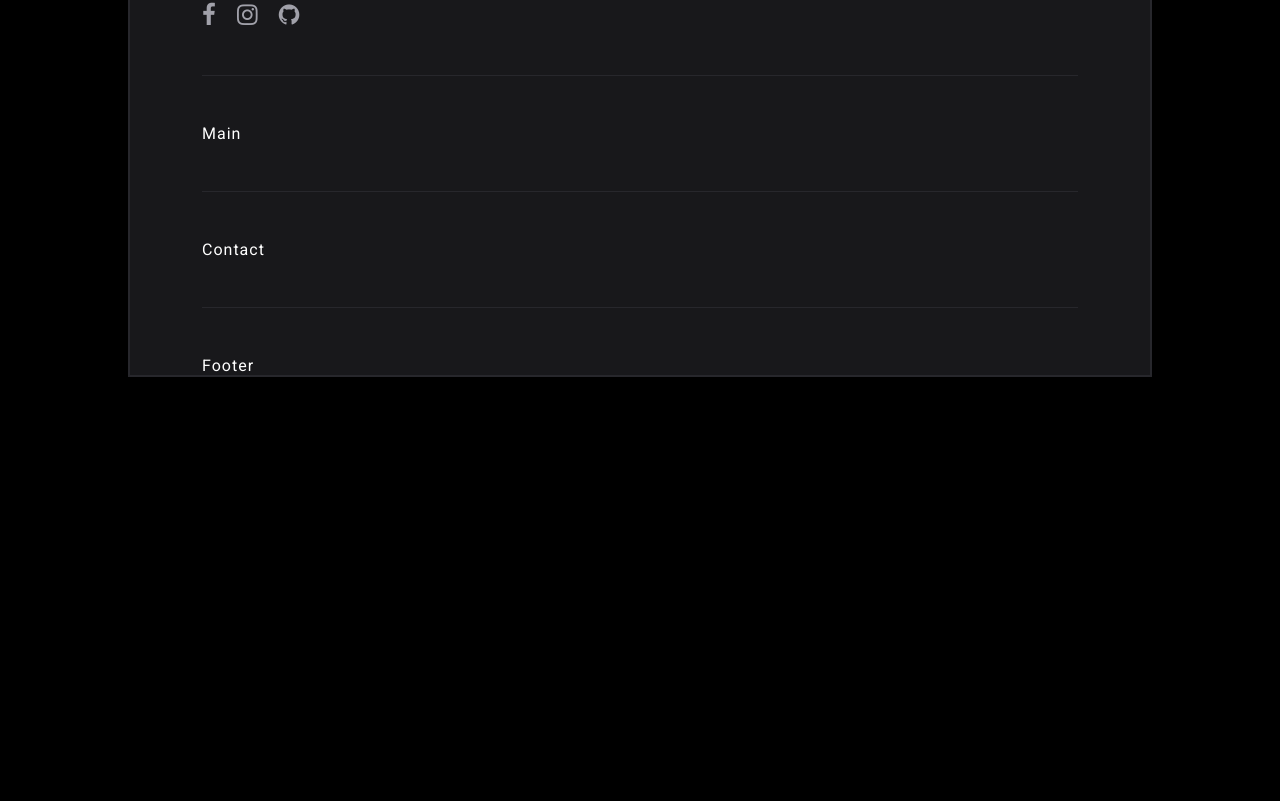
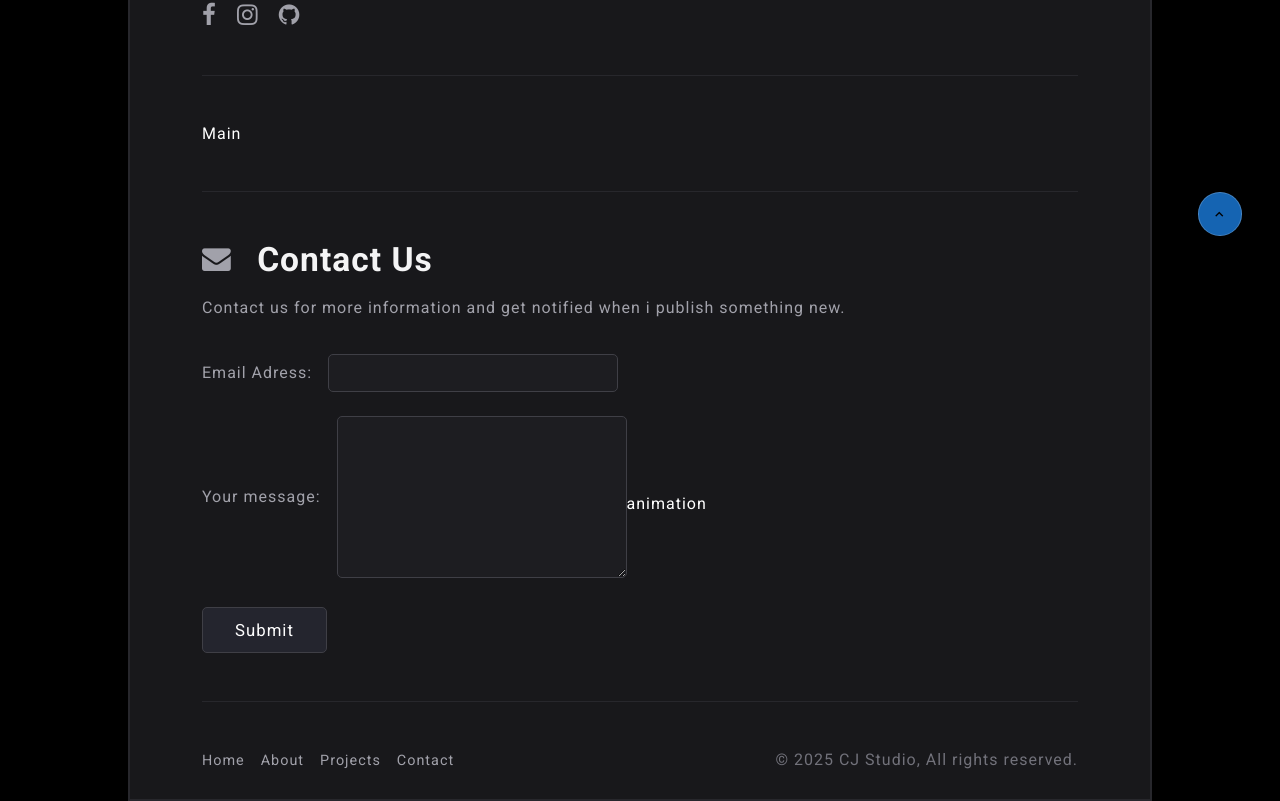
Before and after one commit to amirmejri96/Portfolio, a React (Vite) app: page / in a window 1280 px wide. Shown: the part 532-1333 px from the top of the page. Before the commit the page ends 909 px from the top, so only its background shows below. Built offline with nearby package versions, Linux system fonts and the light colour scheme.

Commit message:
contact footer scrollup

```diff
--- a/src/App.jsx
+++ b/src/App.jsx
@@ -6,7 +6,7 @@ import Footer from "./components/5-footer/Footer"
 
 function App() {
   return (
-    <div className="container">
+    <div id="up" className="container">
       <Header />
       <Hero />
       <div className="divider" />
@@ -15,6 +15,7 @@ function App() {
       <Contact />
       <div className="divider" />
       <Footer />
+      <a href="#up"><button className="icon-keyboard_arrow_up scroll-up"></button></a>
     </div>
   )
 }
--- a/src/components/4-contact/Contact.css
+++ b/src/components/4-contact/Contact.css
@@ -0,0 +1,114 @@
+/* ===========================
+Table of contents
+==============================
+
+1- Left Section
+2- Right Section
+3- Responsive Design
+
+*/
+
+
+
+
+/* 1- Left Section */
+section.contact-us .icon-envelope {
+    color: var(--subtitle);
+    font-size: 1.8rem;
+    margin-right: 1rem;
+}
+
+section.contact-us .title {
+    font-size: 2.1rem;
+    color: var(--title);
+    margin-bottom: 1rem;
+}
+
+section.contact-us .sub-title {
+    color: var(--subtitle);
+    margin-bottom: 2rem;
+    line-height: 1.65rem;
+}
+
+section.contact-us label {
+    color: var(--subtitle);
+}
+
+section.contact-us #email , section.contact-us #message {
+    all: unset;
+    background-color: rgba(63, 63, 70, 0.15);
+    border: 1px solid rgb(63, 63, 70);
+    width: 16rem;
+    padding: 0.5rem 1rem;
+    margin-left: 1rem;
+    border-radius: 5px;
+    transition: 0.3s;
+    font-size: 1.1rem;
+}
+
+section.contact-us #email:focus , section.contact-us #message:focus {
+    border: 1px solid rgb(45, 212, 191);
+}
+
+section.contact-us #email:hover , section.contact-us #message:hover {
+    border: 1px solid rgb(45, 212, 191);
+}
+
+section.contact-us #message {
+    min-height: 9rem;
+    resize: vertical;
+}
+
+section.contact-us .submit {
+    background-color: rgba(36, 37, 46, 1);
+    padding: 0.75rem 2rem;
+    text-align: center;
+    font-size: 1.05rem;
+    text-transform: capitalize;
+    border-radius: 5px;
+    transition: 0.3s;
+    margin-top: 1.8rem;
+    border: 1px solid rgb(63, 63, 70);
+}
+
+section.contact-us .submit:hover {
+    scale: 0.95;
+}
+
+
+/* 2- Right Section (Animation) */
+
+
+
+
+
+
+/* 3- Responsive Design */
+@media (max-width:600px) {
+    section.contact-us .animation{
+        display: none;
+    }
+
+    section.contact-us form {
+        display: flex;
+        flex-direction: column;
+        width: 90%;
+    }
+
+    section.contact-us form div.flex{
+        flex-direction: column;
+        align-items: start;
+    }
+
+    section.contact-us #email, section.contact-us #message{
+        width: 100%;
+        margin-left: 0;
+        padding: 0.7rem 0;
+        margin-top: 1rem;
+    }
+
+    section.contact-us .submit{
+        width: 30%;
+        align-self: center;
+    }
+}
--- a/src/components/4-contact/Contact.jsx
+++ b/src/components/4-contact/Contact.jsx
@@ -1,9 +1,35 @@
-import React from 'react'
 import './Contact.css'
 
 const Contact = () => {
   return (
-    <div>Contact</div>
+    <section className='contact-us'>
+      <div className="flex">
+        <h1 className='title'>
+          <span className='icon-envelope' /> Contact Us
+        </h1>
+      </div>
+      <p className='sub-title'>Contact us for more information and get notified when i publish something new.</p>
+
+      <div className="flex">
+        <form>
+          <div className='flex'>
+          <label htmlFor="email">Email Adress:</label>
+          <input required type="email" name="" id="email" />
+          </div>
+
+          <div className='flex' style={{marginTop:'24px'}}>
+          <label htmlFor="message">Your message:</label>
+          <textarea required name="" id="message"></textarea>
+          </div>
+
+
+          <button className='submit'>Submit</button>
+        </form>
+        <div className="animation">animation</div>
+      </div>
+
+
+    </section>
   )
 }
 
--- a/src/components/5-footer/Footer.css
+++ b/src/components/5-footer/Footer.css
@@ -0,0 +1,40 @@
+
+
+
+
+
+footer {
+    justify-content: space-between;
+    padding-bottom: 1.9rem;
+}
+
+footer ul {
+    gap: 1rem;
+}
+
+footer ul li a {
+    color: var(--subtitle);
+    font-size: 0.9rem;
+    font-weight: 400;
+    transition: 0.3s;
+}
+
+footer ul li a:hover {
+    color: var(--blue);
+    font-size: 1rem;
+    font-weight: 500;
+}
+
+footer .copyright {
+    color: rgb(113, 113, 122);
+    font-size: 1rem;
+}
+
+
+/* 2- Responsive Design */
+@media (max-width:800px) {
+    footer {
+        flex-direction: column;
+        gap: 2rem;
+    }
+}
--- a/src/components/5-footer/Footer.jsx
+++ b/src/components/5-footer/Footer.jsx
@@ -1,9 +1,17 @@
-import React from 'react'
 import './Footer.css'
 
 const Footer = () => {
   return (
-    <div>Footer</div>
+    <footer className='flex'>
+      <ul className='flex'>
+        <li><a href="">Home</a></li>
+        <li><a href="">About</a></li>
+        <li><a href="">Projects</a></li>
+        <li><a href="">Contact</a></li>
+      </ul>
+
+      <p className='copyright'>© 2025 CJ Studio, All rights reserved.</p>
+    </footer>
   )
 }
 
--- a/src/index.css
+++ b/src/index.css
@@ -3,11 +3,10 @@
 html {
   font-family: "Roboto", serif;
   letter-spacing: 1px;
+  box-sizing: border-box;
+  scroll-behavior: smooth;
 }
 
-html {
-  box-sizing: border-box;
-}
 
 *,
 *:before,
@@ -91,6 +90,21 @@ button:active {
   scale: 0.7;
 }
 
+.scroll-up{
+  background-color: rgba(25, 118, 210, 0.85);
+  width: 2.6rem;
+  height: 2.6rem;
+  border-radius: 50%;
+  position: fixed;
+  bottom: 2rem;
+  right: 3%;
+  text-align: center;
+  border: 1px solid rgba(255, 255, 255, 0.2);
+}
+
+.scroll-up:hover {
+  background-color: rgb(25, 118, 220);
+}
 
 @media (max-width:1000px) {
   .container {
@@ -104,4 +118,10 @@ button:active {
     width: 98%;
     padding: 0 1.7rem;
   }
+
+  .scroll-up{
+    opacity: 0.6;
+    width: 2.2rem;
+    height: 2.2rem;
+  }
 }
```
